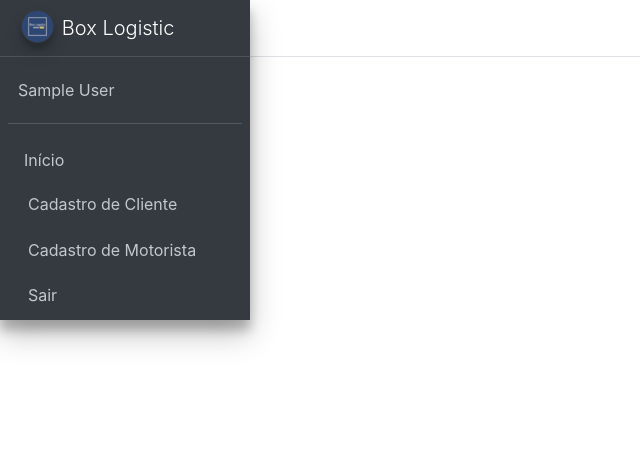
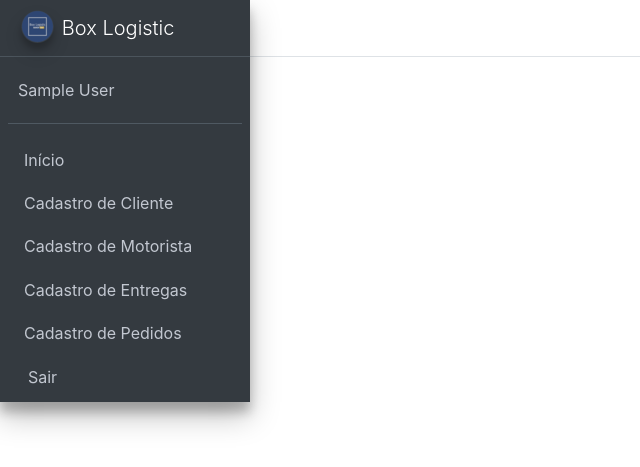
Before and after one commit to guerrasao/Equipe6-Hackathon-FW-2019, a PHP site: page /cabecalho/cabecalho.operador.php in a window 1280 px wide. Shown: the top 467 px of the page, without its empty margins (0-640 px from the left). Run offline with PHP 8.4, Linux system fonts and the light colour scheme; the visitor is signed in with stand-in values (Sample User, id 1); some libraries are stand-ins or nearby versions; some web fonts are replaced.

Commit message:
Update cabecalho.operador.php

```diff
--- a/cabecalho/cabecalho.operador.php
+++ b/cabecalho/cabecalho.operador.php
@@ -76,7 +76,7 @@
           </li>
           <li class="nav-item">
             <a href="<?php echo $path;?>/perfis/operador/cadastro_cliente.operador.php" class="nav-link">
-              <i class="nav-icon fas fa-th"></i>
+            <i class="fas fa-user-friends"></i>
               <p>
                 Cadastro de Cliente
               </p>
@@ -84,9 +84,25 @@
           </li>
           <li class="nav-item">
             <a href="<?php echo $path;?>/perfis/operador/cadastro_motorista.operador.php" class="nav-link">
-              <i class="nav-icon fas fa-th"></i>
+            <i class="fas fa-truck"></i>
               <p>
                 Cadastro de Motorista
+              </p>
+            </a>
+          </li>
+          <li class="nav-item">
+            <a href="#" class="nav-link">
+            <i class="fas fa-truck-loading"></i>
+              <p>
+                Cadastro de Entregas
+              </p>
+            </a>
+          </li>
+          <li class="nav-item">
+            <a href="#" class="nav-link">
+            <i class="fas fa-boxes"></i>
+              <p>
+                Cadastro de Pedidos
               </p>
             </a>
           </li>
```
